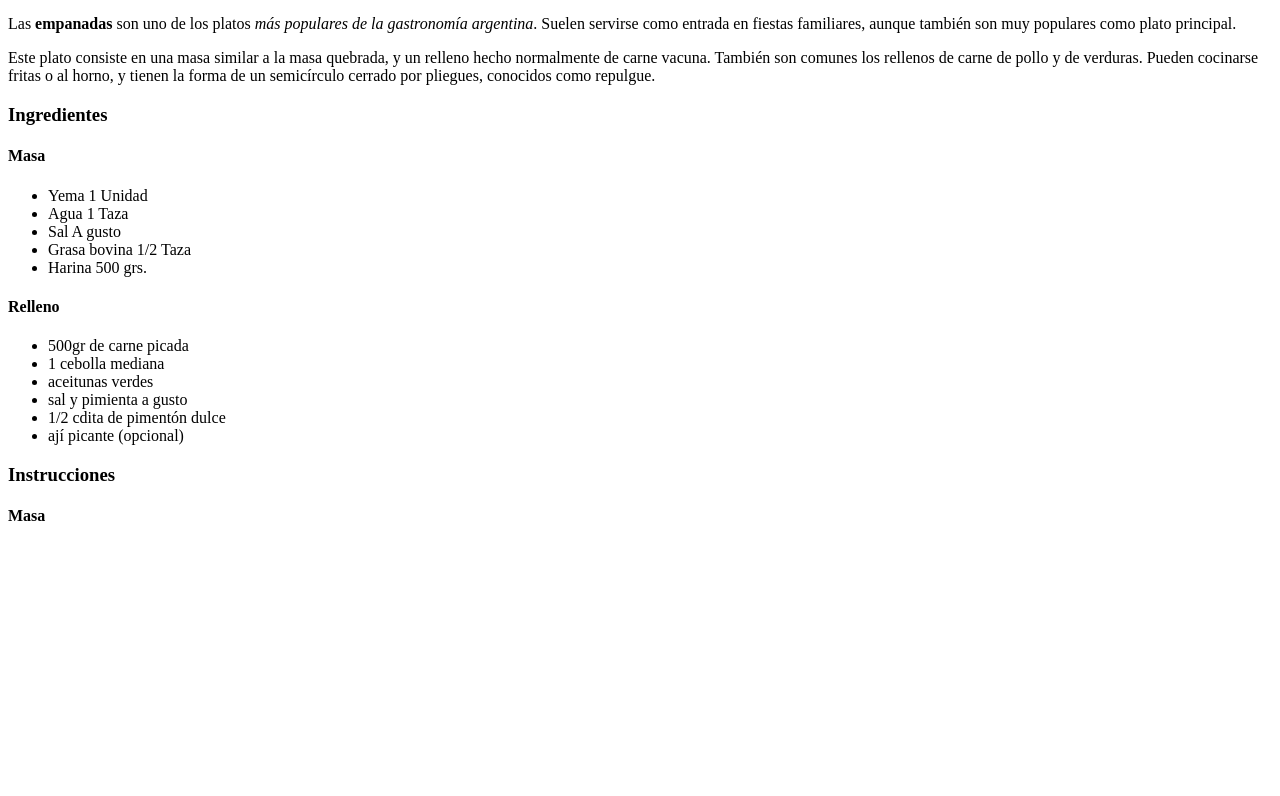
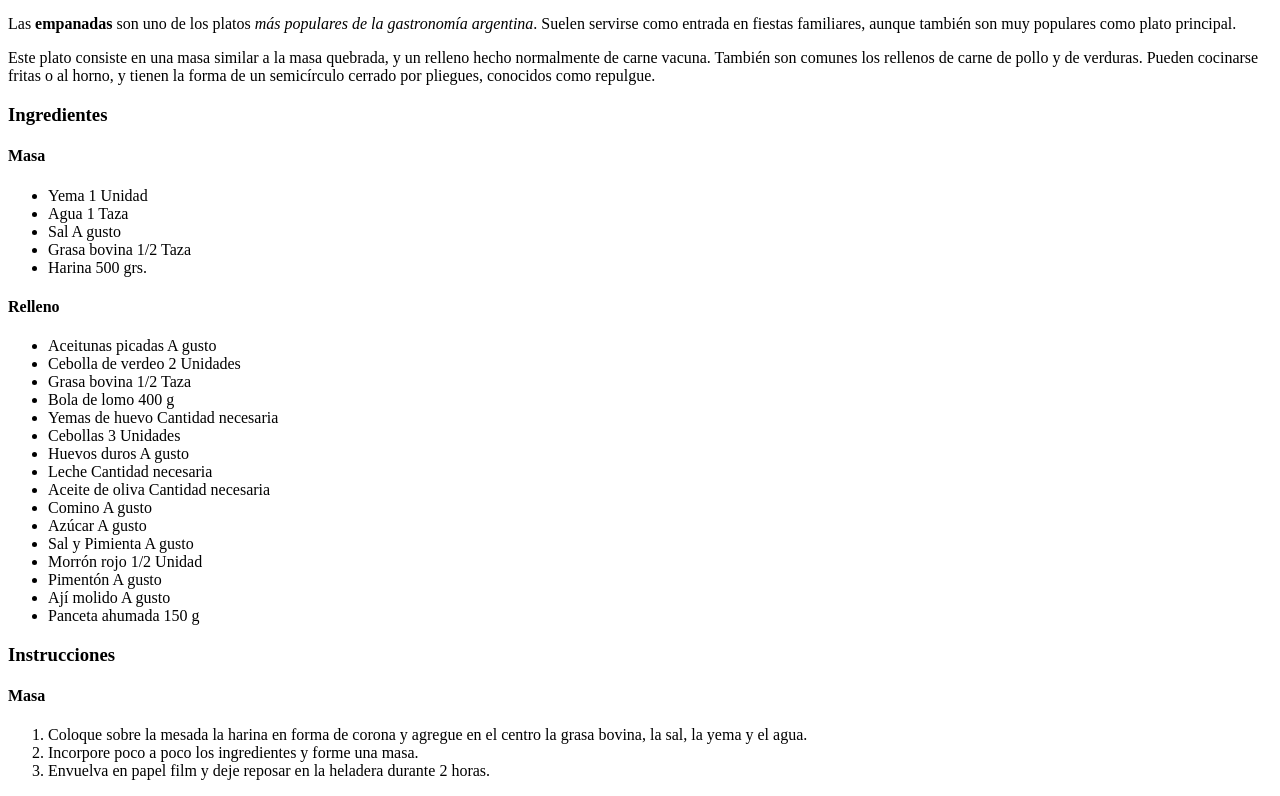
Before and after one commit to luz-leturia/odin-recipes, a plain HTML site: page recipes/empanadas.html in a window 1280 px wide. Shown: the part 458-1254 px from the top of the page. Before the commit the page ends 1004 px from the top, so only its background shows below. Drawn offline with Linux system fonts and the light colour scheme.

Commit message:
Empanadas ol

```diff
--- a/recipes/empanadas.html
+++ b/recipes/empanadas.html
@@ -31,15 +31,30 @@
     </ul>
     <h4>Relleno</h4>
     <ul>
-        <li>500gr de carne picada</li>
-        <li>1 cebolla mediana</li>
-        <li>aceitunas verdes</li>
-        <li>sal y pimienta a gusto</li>
-        <li>1/2 cdita de pimentón dulce</li>
-        <li>ají picante (opcional)</li>
+        <li>Aceitunas picadas A gusto</li>
+        <li>Cebolla de verdeo 2 Unidades</li>
+        <li>Grasa bovina 1/2 Taza</li>
+        <li>Bola de lomo 400 g</li>
+        <li>Yemas de huevo Cantidad necesaria</li>
+        <li>Cebollas 3 Unidades</li>
+        <li>Huevos duros A gusto</li>
+        <li>Leche Cantidad necesaria</li>
+        <li>Aceite de oliva Cantidad necesaria</li>
+        <li>Comino A gusto</li>
+        <li>Azúcar A gusto</li>
+        <li>Sal y Pimienta A gusto</li>
+        <li>Morrón rojo 1/2 Unidad</li>
+        <li>Pimentón A gusto</li>
+        <li>Ají molido A gusto</li>
+        <li>Panceta ahumada 150 g</li>
     </ul>
     <h3>Instrucciones</h3>
     <h4>Masa</h4>
+    <ol>
+        <li>Coloque sobre la mesada la harina en forma de corona y agregue en el centro la grasa bovina, la sal, la yema y el agua.</li>
+        <li>Incorpore poco a poco los ingredientes y forme una masa.</li>
+        <li>Envuelva en papel film y deje reposar en la heladera durante 2 horas.</li>
+    </ol>
 
 </body>
 </html>
```
